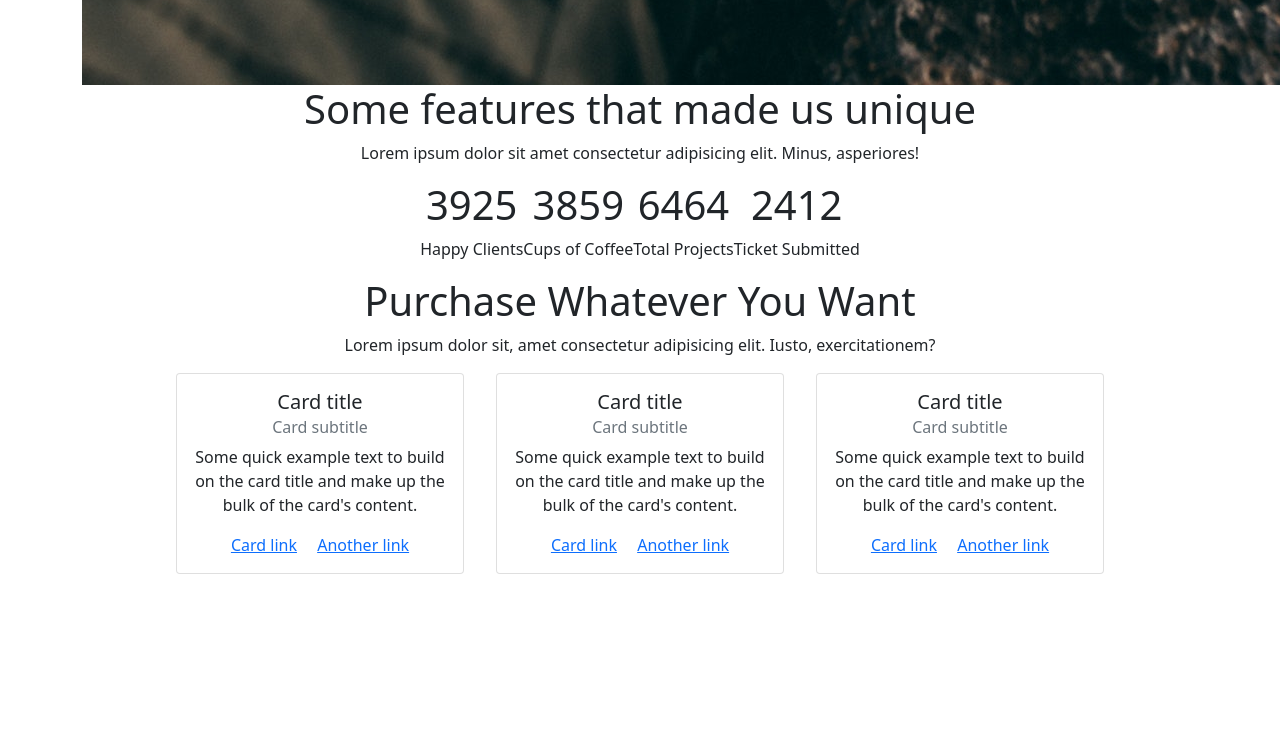
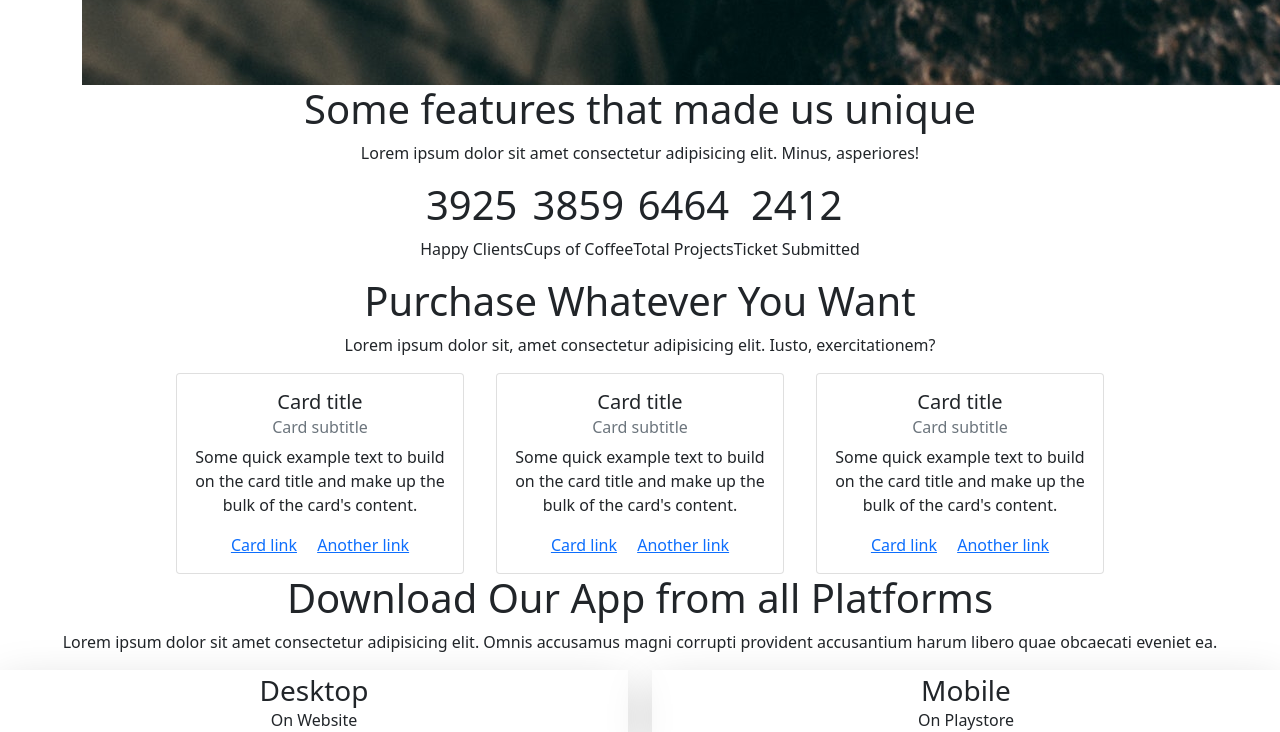
Before and after one commit to najmulmyself/Books, a plain HTML site: page src/index.html in a window 1280 px wide. Shown: the part 3602-4334 px from the top of the page. Before the commit the page ends 4176 px from the top, so only its background shows below. Drawn offline with nearby package versions, Linux system fonts and the light colour scheme.

Commit message:
markup added

```diff
--- a/src/index.html
+++ b/src/index.html
@@ -194,6 +194,40 @@
           </div>
         </div>
       </section>
+
+      <section class="section-3 container-fluid p-0 text-center">
+        <div class="row">
+          <div class="col-md-12 col-sm-12">
+            <h1>Download Our App from all Platforms</h1>
+            <p>Lorem ipsum dolor sit amet consectetur adipisicing elit. Omnis accusamus magni corrupti provident accusantium harum libero quae obcaecati eveniet ea.</p>
+          </div>
+        </div>
+        <div class="platform row">
+          <div class="col-md-6 col-sm-12 text-right">
+            <div class="desktop shadow-lg">
+              <div class="d-flex flex-row justify-content-center">
+                <i class="fas fa-desktop fa-3x py-2 pr-3"></i>
+                <text class="text-left">
+                  <h3 class="pt-1 m-0">Desktop</h3>
+                  <p class="p-0 m-0">On Website</p>
+                </text>
+              </div>
+            </div>
+          </div>
+          <div class="col-md-6 col-sm-12 text-right">
+            <div class="desktop shadow-lg">
+              <div class="d-flex flex-row justify-content-center">
+                <i class="fas fa-mobile fa-3x py-2 pr-3"></i>
+                <text class="text-left">
+                  <h3 class="pt-1 m-0">Mobile</h3>
+                  <p class="p-0 m-0">On Playstore</p>
+                </text>
+              </div>
+            </div>
+          </div>
+          <div class="col-md-6 col-sm-12 text-left"></div>
+        </div>
+      </section>
     </main>
     <footer></footer>
 
```
